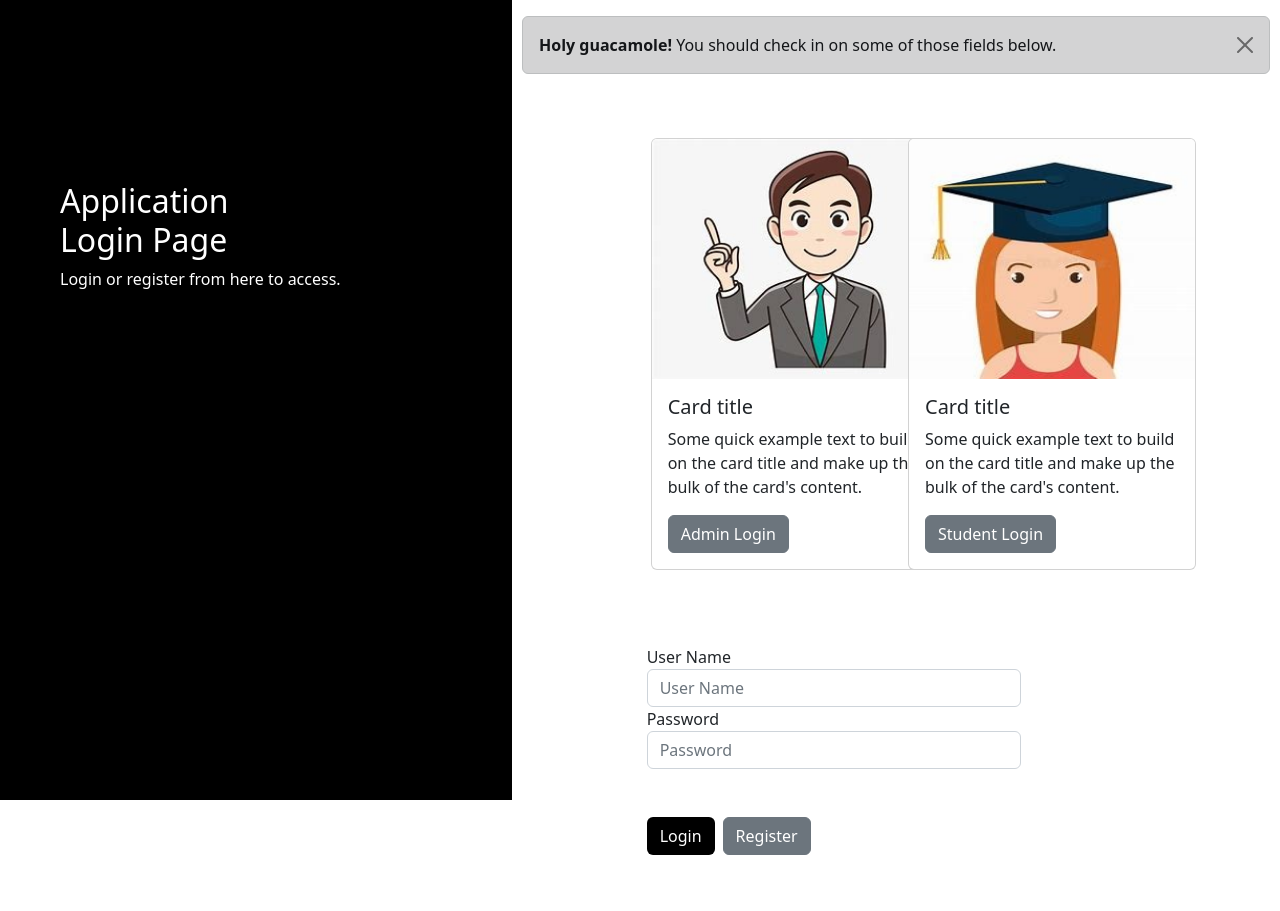
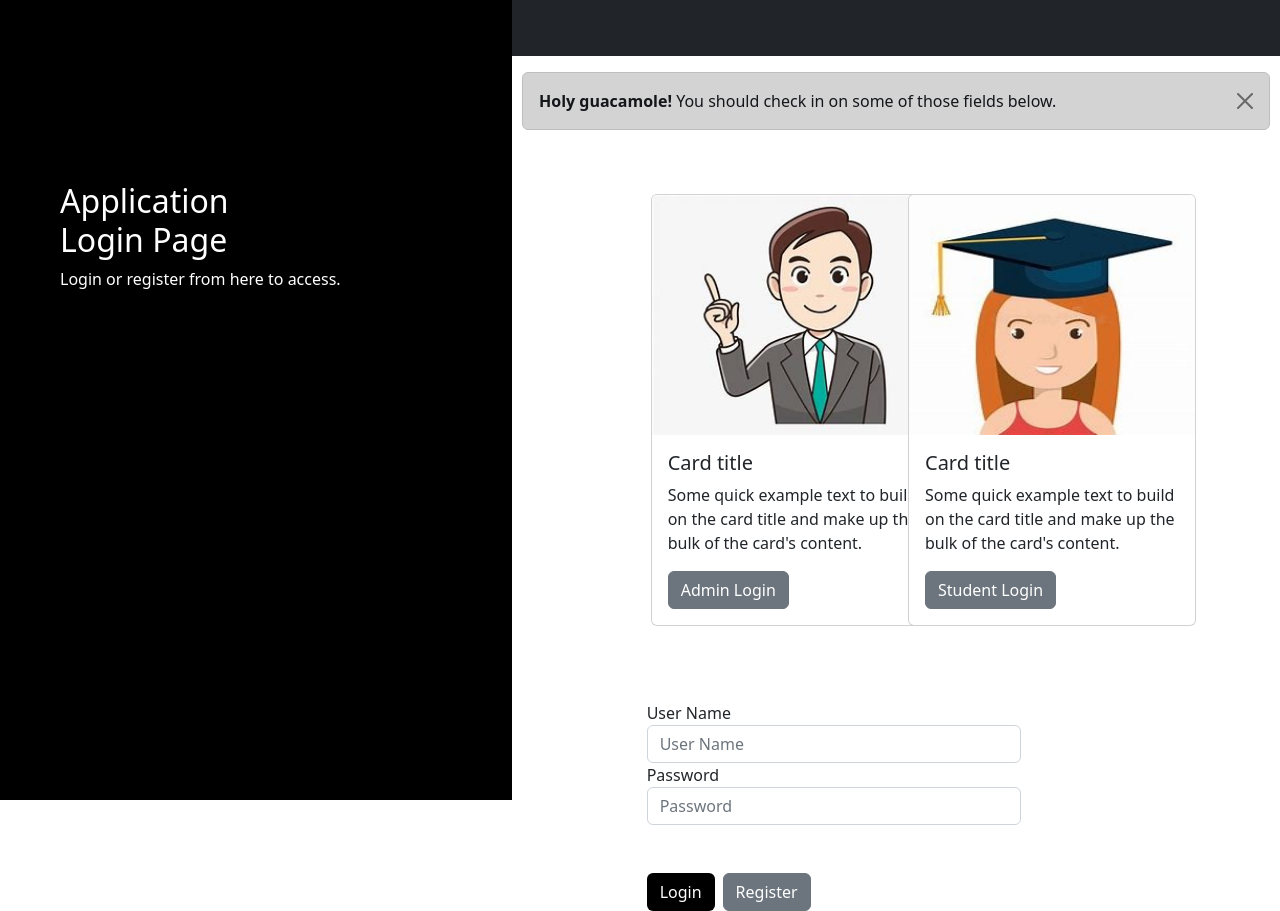
Before and after one commit to sakshiAgrawal99/eduSimplified, an Angular app: page /landing-page in a window 1280 px wide. Before the commit the page ends 855 px from the top, so only its background shows below. Built offline with nearby package versions, Linux system fonts and the light colour scheme.

Commit message:
added dummy header and footer

```diff
--- a/src/app/app.component.html
+++ b/src/app/app.component.html
@@ -37,4 +37,5 @@
 <!-- <app-student-details></app-student-details> -->
 
 <!-- <app-admin-dashboard></app-admin-dashboard> -->
+<app-header></app-header>
 <router-outlet></router-outlet>
--- a/src/app/app.module.ts
+++ b/src/app/app.module.ts
@@ -10,12 +10,15 @@ import { ToastrModule } from 'ngx-toastr';
 import { BrowserAnimationsModule } from '@angular/platform-browser/animations';
 import { AppRoutingModule } from './app-routing.module';
 import { RouterModule, Routes } from '@angular/router';
+import { FooterComponent } from './footer/footer.component';
+import { HeaderComponent } from './header/header.component';
 
 const routes: Routes = [
   { path: '', redirectTo: '/landing-page', pathMatch: 'full' },
   { path: 'admin/dashboard', component: AdminDashboardComponent },
   { path: 'admin/student-details', component: StudentDetailsComponent },
   { path: 'landing-page', component: LandingPageComponent },
+  // { path: 'landing-page', component: HeaderComponent },
 ];
 
 @NgModule({
@@ -25,6 +28,8 @@ const routes: Routes = [
     AdminDashboardComponent,
     StudentDetailsComponent,
     ModalComponent,
+    FooterComponent,
+    HeaderComponent,
   ],
   imports: [
     BrowserModule,
--- /dev/null
+++ b/src/app/footer/footer.component.html
@@ -0,0 +1 @@
+<p>footer works!</p>
--- /dev/null
+++ b/src/app/header/header.component.html
@@ -0,0 +1,15 @@
+<nav class="navbar navbar-expand-lg navbar-dark bg-dark">
+    <div class="container-fluid">
+        <a class="navbar-brand" href="#">Navbar</a>
+        <button class="navbar-toggler" type="button" data-bs-toggle="collapse" data-bs-target="#navbarSupportedContent"
+            aria-controls="navbarSupportedContent" aria-expanded="false" aria-label="Toggle navigation">
+            <span class="navbar-toggler-icon"></span>
+        </button>
+        <div class="collapse navbar-collapse" id="navbarSupportedContent">
+            <form class="d-flex">
+                <input class="form-control me-2" type="search" placeholder="Search" aria-label="Search">
+                <button class="btn btn-outline-success" type="submit">Search</button>
+            </form>
+        </div>
+    </div>
+</nav>
```
Also changed, not shown: src/app/footer/footer.component.ts (added, +10 -0 lines), src/app/header/header.component.ts (added, +10 -0 lines), src/app/footer/footer.component.css (added), src/app/header/header.component.css (added), 2 other files (tests, documents, lock files or other folders).
